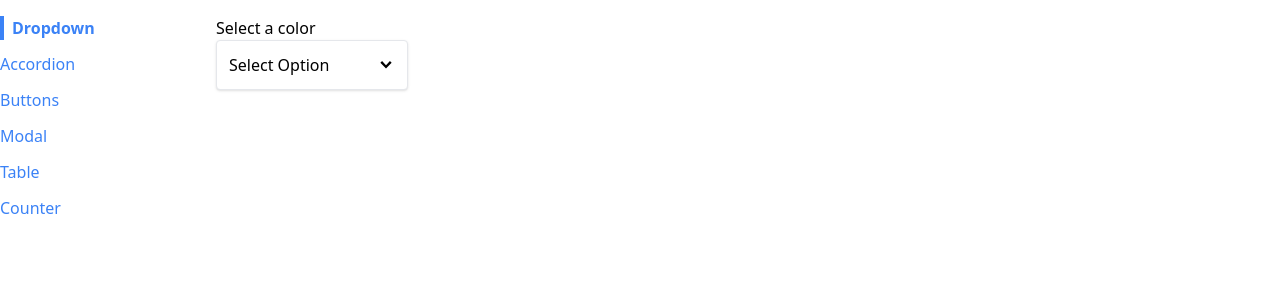
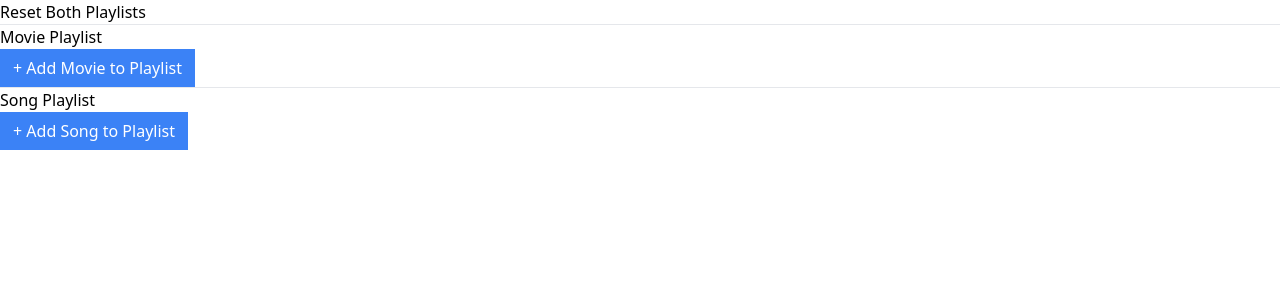
Before and after one commit to Sandip1447/Modern-React-with-Redux, a React (Create React App) app: page / in a window 1280 px wide. Shown: the top 300 px of the page. Built offline with nearby package versions, Linux system fonts and the light colour scheme.

Commit message:
React Redux , Redux Toolkit

```diff
--- a/package.json
+++ b/package.json
@@ -3,6 +3,7 @@
   "version": "0.1.0",
   "private": true,
   "dependencies": {
+    "@reduxjs/toolkit": "^1.9.5",
     "@testing-library/jest-dom": "^5.16.5",
     "@testing-library/react": "^13.4.0",
     "@testing-library/user-event": "^13.5.0",
@@ -14,6 +15,7 @@
     "react": "^18.2.0",
     "react-dom": "^18.2.0",
     "react-icons": "^4.8.0",
+    "react-redux": "^8.0.5",
     "react-scripts": "5.0.1",
     "uuidv4": "^6.2.13",
     "web-vitals": "^2.1.4"
@@ -44,6 +46,7 @@
     ]
   },
   "devDependencies": {
+    "@faker-js/faker": "^8.0.2",
     "autoprefixer": "^10.4.14",
     "postcss": "^8.4.23",
     "tailwindcss": "^3.3.2"
--- a/src/App.js
+++ b/src/App.js
@@ -1,11 +1,12 @@
 import './index.css'
-import Startup from "./components/orgnization/Startup";
+import StoreProvider from "./components/store/StoreProvider";
+
 
 function App() {
 
     return (
         <div>
-            <Startup/>
+            <StoreProvider/>
         </div>
     );
 }
--- /dev/null
+++ b/src/components/store/Store.js
@@ -0,0 +1,14 @@
+import {configureStore} from "@reduxjs/toolkit";
+import {addSong, removeSong, songsReducer} from "./slices/songsSlice";
+import {addMovie, moviesReducer, removeMovie} from "./slices/moviesSlice";
+import {rest} from "./actions";
+
+const store = configureStore({
+    reducer: {
+        songs: songsReducer,
+        movies: moviesReducer,
+    }
+})
+
+export {store}
+export {addSong, removeSong, addMovie, removeMovie,rest}
--- /dev/null
+++ b/src/components/store/StoreIndex.js
@@ -0,0 +1,26 @@
+import SongPlaylist from "./elements/SongPlaylist";
+import MoviePlaylist from "./elements/MoviePlaylist";
+import {useDispatch} from "react-redux"
+import { rest} from "./Store"
+
+function StoreIndex() {
+
+    const dispatch = useDispatch()
+    const handleResetClick = () => {
+        dispatch(rest())
+    };
+
+    return (
+        <div className="container is-fluid">
+            <button onClick={() => handleResetClick()} className="button is-danger">
+                Reset Both Playlists
+            </button>
+            <hr/>
+            <MoviePlaylist/>
+            <hr/>
+            <SongPlaylist/>
+        </div>
+    )
+}
+
+export default StoreIndex
--- /dev/null
+++ b/src/components/store/StoreProvider.js
@@ -0,0 +1,13 @@
+import StoreIndex from "./StoreIndex";
+import {store} from "./Store"
+import {Provider} from "react-redux"
+
+function StoreProvider() {
+    return (
+        <Provider store={store}>
+            <StoreIndex/>
+        </Provider>
+    )
+}
+
+export default StoreProvider
--- /dev/null
+++ b/src/components/store/actions.js
@@ -0,0 +1,3 @@
+import {createAction} from "@reduxjs/toolkit";
+
+export const rest = createAction("app/rest")
--- /dev/null
+++ b/src/components/store/data/index.js
@@ -0,0 +1,13 @@
+import {faker} from "@faker-js/faker/locale/en";
+
+// This file has nothing to do with Redux
+// It exports functions that create random
+// movies and song
+
+export const createRandomMovie = () => {
+    return `${faker.word.adjective()} ${faker.word.noun()}`;
+};
+
+export const createRandomSong = () => {
+    return faker.music.songName();
+};
--- /dev/null
+++ b/src/components/store/elements/MoviePlaylist.js
@@ -0,0 +1,56 @@
+import {createRandomMovie} from "../data";
+import Button from "../../orgnization/elements/Button";
+import {useDispatch, useSelector} from "react-redux";
+import {addMovie, removeMovie} from "../Store";
+
+function MoviePlaylist() {
+    const dispatch = useDispatch()
+    // Get list of movies
+    const moviePlaylist = useSelector((state) => {
+        return state.movies
+    });
+
+    const handleMovieAdd = (movie) => {
+        const action = addMovie(movie)
+        dispatch(action)
+        // Add movie to list of movies
+    };
+    const handleMovieRemove = (movie) => {
+        const action = removeMovie(movie)
+        dispatch(action)
+        // Remove movie from list of movies
+    };
+
+    const renderedMovies = moviePlaylist.map((movie) => {
+        return (
+            <li key={movie}>
+                {movie}
+                <Button
+                    onClick={() => handleMovieRemove(movie)}
+                    danger outline
+                >
+                    X
+                </Button>
+            </li>
+        );
+    });
+
+    return (
+        <div className="content">
+            <div className="table-header">
+                <h3 className="subtitle is-3">Movie Playlist</h3>
+                <div className="buttons">
+                    <Button
+                        onClick={() => handleMovieAdd(createRandomMovie())}
+                        primary
+                    >
+                        + Add Movie to Playlist
+                    </Button>
+                </div>
+            </div>
+            <ul>{renderedMovies}</ul>
+        </div>
+    );
+}
+
+export default MoviePlaylist;
--- /dev/null
+++ b/src/components/store/elements/SongPlaylist.js
@@ -0,0 +1,57 @@
+import {createRandomSong} from "../data/index";
+import {useDispatch, useSelector} from "react-redux"
+import {addSong ,removeSong} from "../Store";
+import Button from "../../orgnization/elements/Button";
+
+function SongPlaylist() {
+    const dispatch = useDispatch()
+
+    // Get list of songs
+    const songPlaylist = useSelector((state) => {
+        return state.songs
+    });
+
+    const handleSongAdd = (song) => {
+        // Add song to list of songs
+        const action = addSong(song)
+        console.log(action)
+        dispatch(action)
+
+    };
+    const handleSongRemove = (song) => {
+        // Remove song from list of songs
+        const action =removeSong(song)
+        dispatch(action)
+    };
+
+    const renderedSongs = songPlaylist.map((song) => {
+        return (
+            <li key={song}>
+                {song}
+                <Button
+                    onClick={() => handleSongRemove(song)}
+                    danger
+                >
+                    X
+                </Button>
+            </li>
+        );
+    });
+
+    return (
+        <div>
+            <div>
+                <h3>Song Playlist</h3>
+                <div>
+                    <Button
+                        onClick={() => handleSongAdd(createRandomSong())} primary>
+                        + Add Song to Playlist
+                    </Button>
+                </div>
+            </div>
+            <ul>{renderedSongs}</ul>
+        </div>
+    );
+}
+
+export default SongPlaylist;
--- /dev/null
+++ b/src/components/store/slices/moviesSlice.js
@@ -0,0 +1,25 @@
+import {createSlice} from "@reduxjs/toolkit";
+import {rest} from "../actions";
+
+const moviesSlice = createSlice({
+    name: "movie",
+    initialState: [],
+    reducers: {
+        addMovie(state, action) {
+            state.push(action.payload)
+        },
+        removeMovie(state, action) {
+            const index = state.indexOf(action.payload)
+            state.splice(index, 1)
+        }
+    },
+    extraReducers: (builder) => {
+        builder.addCase(rest, (state, action) => {
+            return []
+        })
+    }
+})
+
+export const {addMovie, removeMovie} = moviesSlice.actions
+
+export const moviesReducer = moviesSlice.reducer
--- /dev/null
+++ b/src/components/store/slices/songsSlice.js
@@ -0,0 +1,26 @@
+import {createSlice} from "@reduxjs/toolkit";
+import {rest} from "../actions";
+
+const songsSlice = createSlice({
+    name: "song",
+    initialState: [],
+    reducers: {
+        addSong(state, action) {
+            state.push(action.payload)
+        },
+        removeSong(state, action) {
+            // action.payload === string, the song we want to remove
+            const index = state.indexOf(action.payload)
+            state.splice(index, 1)
+        }
+    },
+    extraReducers: (builder) => {
+        builder.addCase(rest, (state, action) => {
+            return []
+        })
+    }
+})
+
+export const {addSong, removeSong} = songsSlice.actions
+
+export const songsReducer = songsSlice.reducer
```
Also changed, not shown: 1 other file (tests, documents, lock files or other folders).
